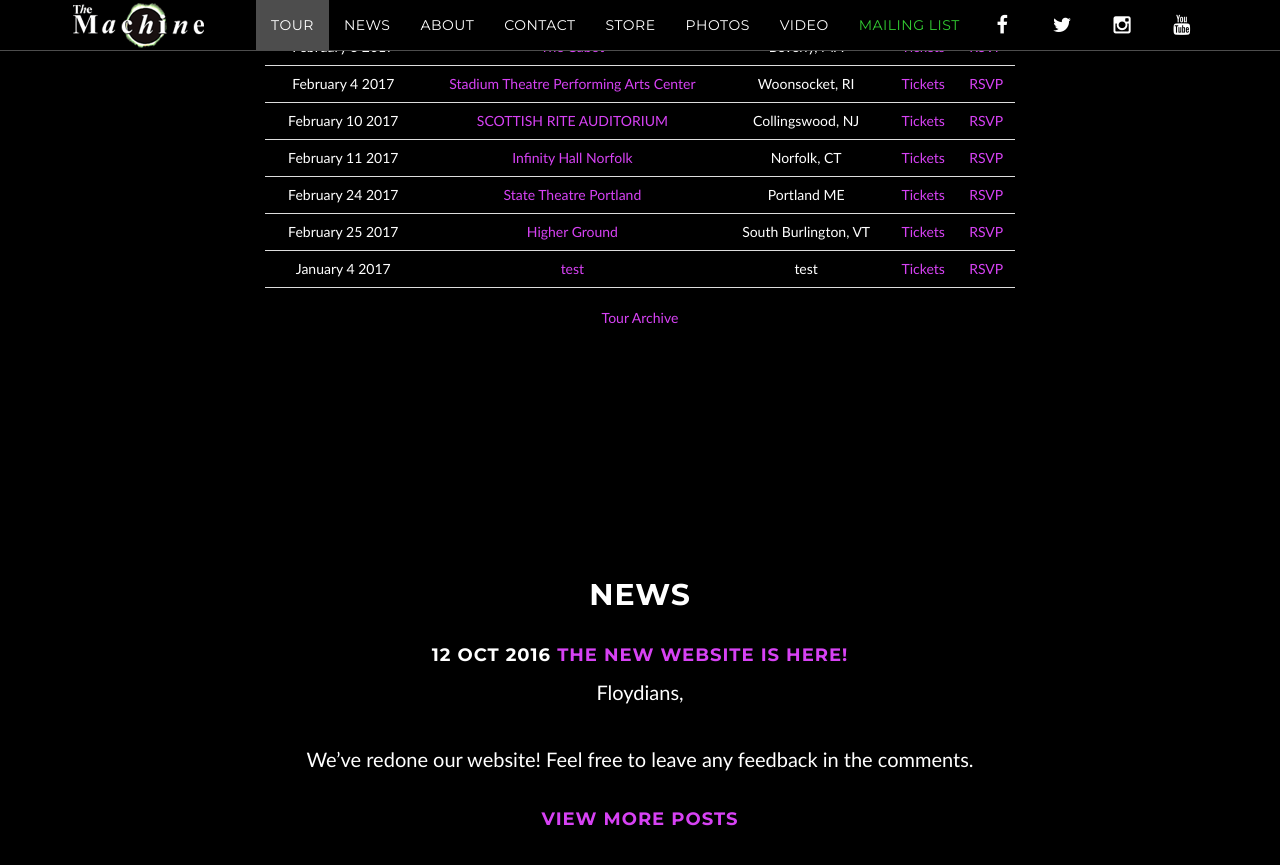
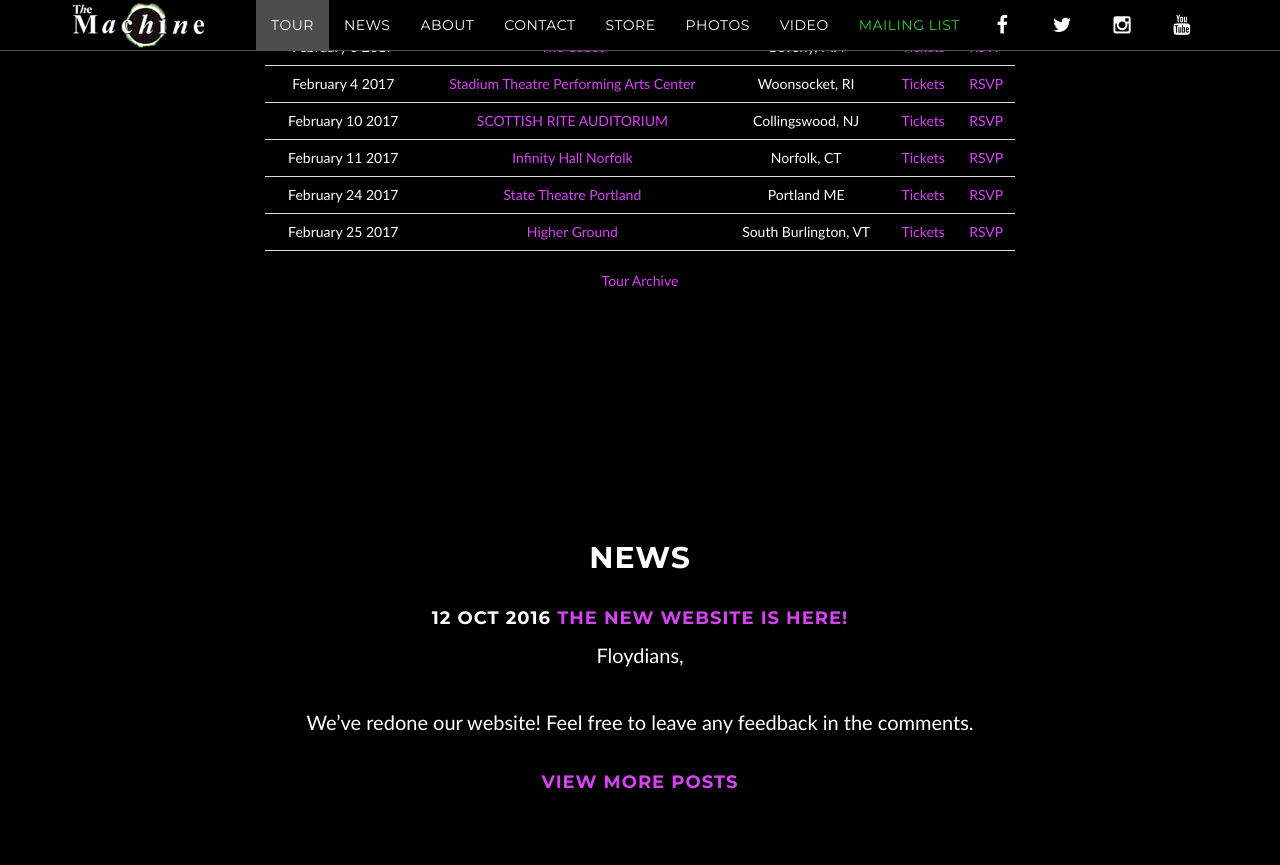
Before and after one commit to machineweb/machineweb.github.io, a Jekyll site: the page built from index.html, in a window 1280 px wide and 900 px high, scrolled down 1101 px. Shown: the top 865 px of the window. Built offline with Jekyll 4.4.1, drawn with Linux system fonts in a browser that asks for light colours; comment, search, counter and statistics services are not loaded.

Commit message:
Updated tour

```diff
--- a/_data/tour.yml
+++ b/_data/tour.yml
@@ -2766,10 +2766,3 @@
     location: "South Burlington, VT"
     tickets-url: "https://www.ticketfly.com/purchase/event/1377864?_ga=1.22475707.1434405732.1478709255"
     rsvp-url: "https://www.facebook.com/events/353925938292982/"
-
-  - date: "January 4 2017"
-    venue: "test"
-    venue-url: "test"
-    location: "test"
-    tickets-url: "test"
-    rsvp-url: "test"
```
